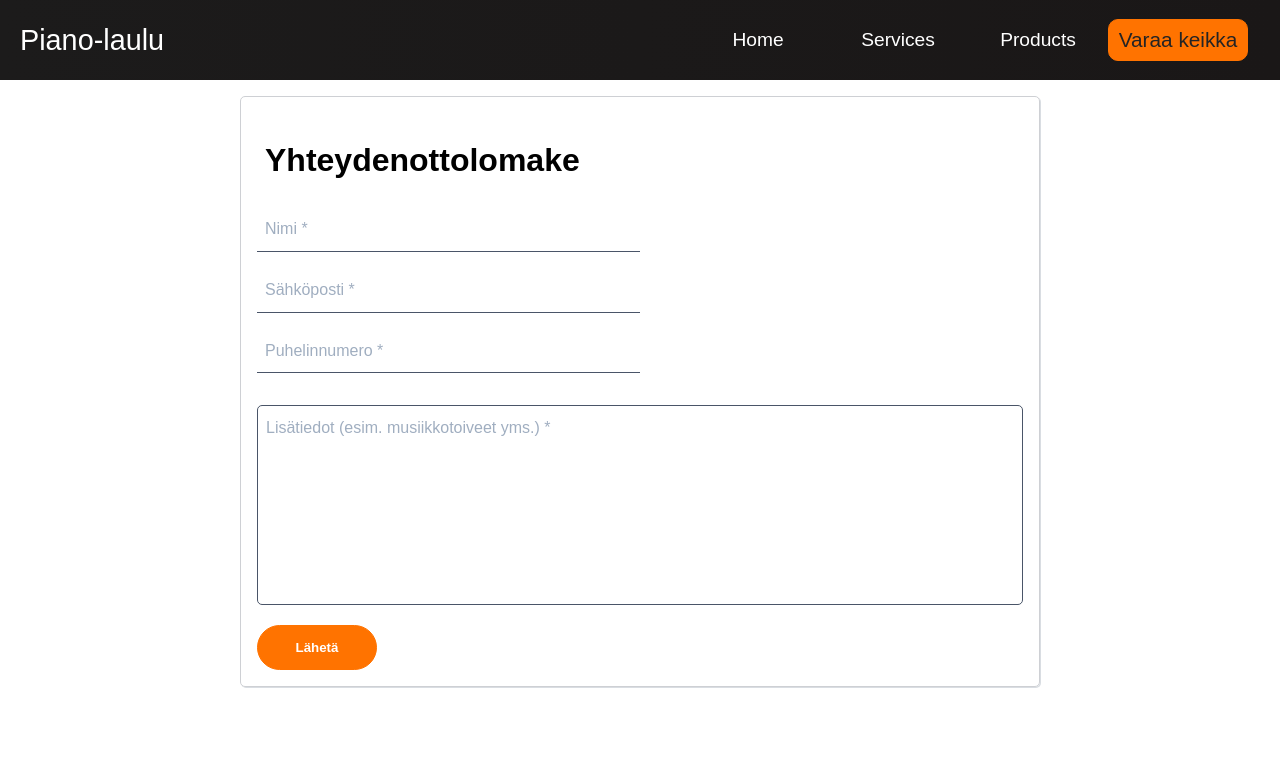
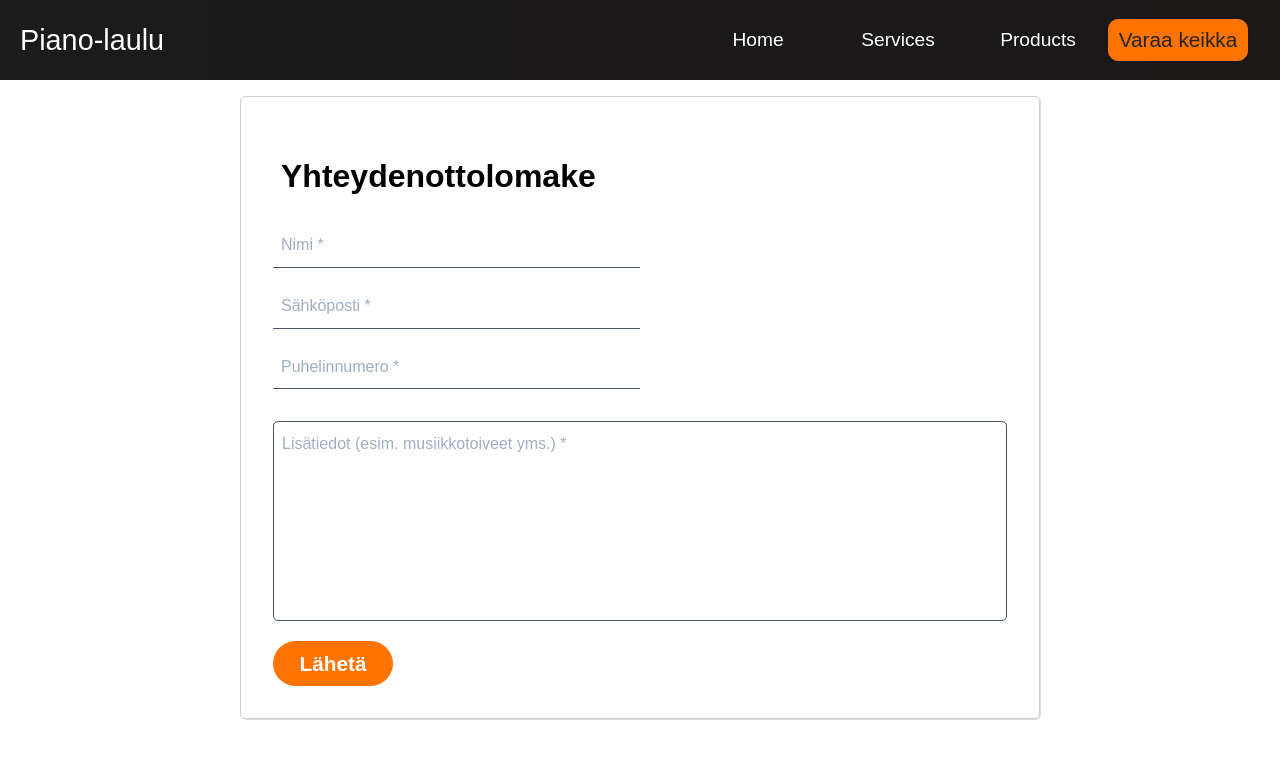
Before and after one commit to samvancart/piano-laulu-frontend, a React (Create React App) app: page / in a window 1280 px wide. Shown: the top 758 px of the page. Built offline with nearby package versions, Linux system fonts and the light colour scheme.

Commit message:
submit button

```diff
--- a/src/components/CustomerInfoForm.css
+++ b/src/components/CustomerInfoForm.css
@@ -8,7 +8,7 @@ form {
   /* width: 100%; */
   max-width: 800px;
   margin: 1rem auto;
-  padding: 1rem;
+  padding: 2rem 2rem 2rem;
   border-style: solid;
   border-width: 1px;
   border-radius: 5px;
@@ -82,3 +82,31 @@ form textarea::placeholder {
   font-size: small;
   color: rgb(136, 16, 16);
 }
+
+.btn--primary {
+  padding: 8px 20px;
+  font-size: 1.3rem;
+  outline: none;
+  border: none;
+  cursor: pointer;
+  text-align: center;
+  justify-content: center;
+  /* display: flex; */
+  white-space: nowrap;
+  text-decoration: none;
+
+
+  font-weight: bold;
+  border-radius: 30px;
+  background-color: rgb(255, 115, 0);
+  color: #fff;
+  border: 1px solid rgb(255, 115, 0);
+  width: 120px;
+  height: 45px;
+}
+
+.btn--primary:hover {
+    background: transparent;
+    color: rgb(255, 115, 0);
+    transition: all 0.3s ease-out;
+}
--- a/src/components/CustomerInfoForm.js
+++ b/src/components/CustomerInfoForm.js
@@ -1,14 +1,19 @@
 import { Form, Formik } from "formik";
 import FormInput from "./FormInput";
 import FormInputBox from "./FormInputBox";
-import Button from "./Button";
 import { CustomerInfoSchema } from "../schemas/CustomerInfoSchema"
 import './CustomerInfoForm.css'
 
-// const onSubmit = async (values, actions) => {
-//     await new Promise((resolve) => setTimeout(resolve, 1000));
-//     actions.resetForm();
-// };
+const onSubmit = async (values, actions) => {
+    await new Promise((resolve) => setTimeout(resolve, 1000));
+    actions.resetForm();
+    actions.validateForm();
+    console.log('values: ', values);
+    console.log('actions: ', actions);
+
+};
+
+
 
 
 const CustomerInfoForm = () => {
@@ -16,7 +21,7 @@ const CustomerInfoForm = () => {
         <Formik
             initialValues={{ name: "", email: "", phone: "", info: "" }}
             validationSchema={CustomerInfoSchema}
-            // onSubmit={onSubmit}
+            onSubmit={onSubmit}
         >
             {({ isSubmitting }) => (
                 <Form>
@@ -45,7 +50,6 @@ const CustomerInfoForm = () => {
                         className="btn--primary"
                         disabled={isSubmitting}
                         type="submit"
-                        // buttonStyle='btn--primary'
                     >
                         Lähetä
                     </button>
--- a/src/components/FormInput.js
+++ b/src/components/FormInput.js
@@ -2,16 +2,18 @@ import React from 'react'
 import { useField } from 'formik';
 
 const FormInput = ({ label, ...props }) => {
-    const [field, meta] = useField(props);
-    console.log("field: ", field);
-    console.log("meta: ", meta);
+    const [field, meta, helper, actions] = useField(props);
+    // console.log("field: ", field);
+    // console.log("meta: ", meta);
+    // console.log("helper: ", helper);
 
     return (
         <>
             <input
                 {...field}
                 {...props}
-                className={meta.touched && meta.error ? "input-error" : ""}
+                // className={ meta.touched && meta.error ? "input-error" : ""}
+                className={ meta.touched && meta.error ? "input-error" : ""}
             />
             {meta.touched && meta.error && <div className="error">{meta.error}</div>}
         </>
--- a/src/components/FormInputBox.js
+++ b/src/components/FormInputBox.js
@@ -3,8 +3,8 @@ import { useField } from 'formik';
 
 const FormInputBox = ({ label, ...props }) => {
     const [field, meta] = useField(props);
-    console.log("field: ", field);
-    console.log("meta: ", meta);
+    // console.log("field: ", field);
+    // console.log("meta: ", meta);
     return (
         <>
             <textarea
```
